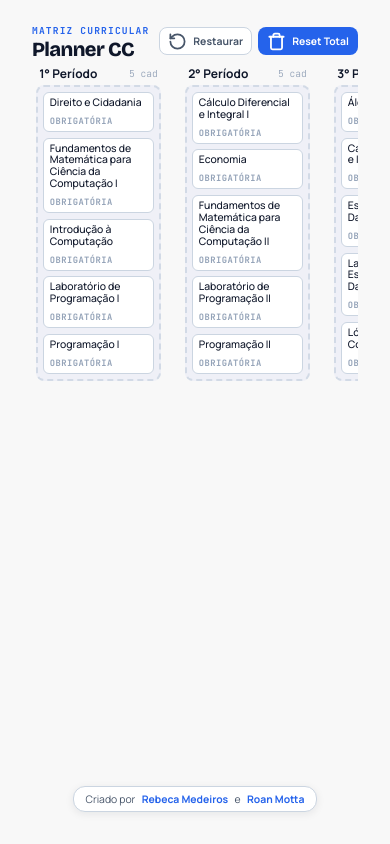
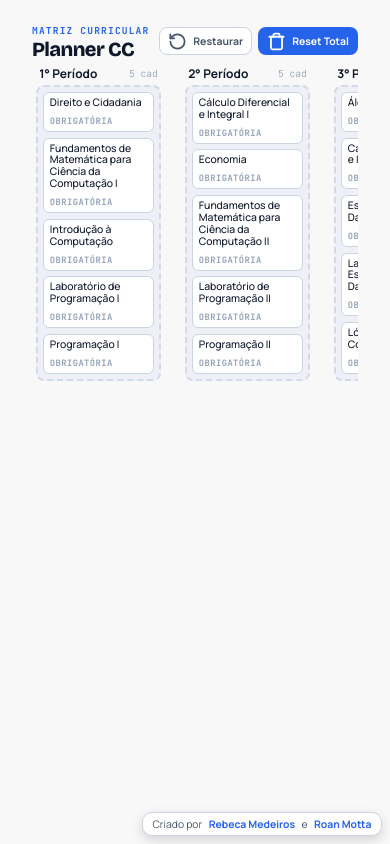
Before and after one commit to rebecamdrs/ufcg-cc-planner, a React (Vite) app: page / in a window 390 px wide. Built offline with nearby package versions, Linux system fonts and the light colour scheme; no server answers.

Commit message:
atualização de zonadrop mobile

```diff
--- a/src/components/ColunaPeriodo/coluna-periodo.css
+++ b/src/components/ColunaPeriodo/coluna-periodo.css
@@ -95,3 +95,9 @@
     min-height: auto;
   }
 }
+
+@media (max-width: 900px) {
+  .container-periodos {
+    padding-bottom: 4rem !important;
+  }
+}
--- a/src/components/Footer/footer.css
+++ b/src/components/Footer/footer.css
@@ -28,12 +28,16 @@
 
 @media (max-width: 900px), (max-height: 500px) {
   .rodape-autores {
-    align-self: center;
-    margin: 1rem auto 1.5rem auto;
-    font-size: 0.65rem;
-    padding: 0.3rem 0.75rem;
-    border-radius: 12px;
-    z-index: 20;
-    position: relative;
+    position: fixed !important;
+    bottom: 8px !important;
+    right: 8px !important;
+    margin: 0 !important;
+    font-size: 0.65rem !important;
+    padding: 0.25rem 0.6rem !important;
+    border-radius: 10px !important;
+    z-index: 9999 !important;
+    backdrop-filter: blur(8px) !important;
+    background-color: var(--bg-card) !important;
+    box-shadow: 0 4px 12px rgba(0, 0, 0, 0.15) !important;
   }
 }
--- a/src/components/NovoPeriodo/novo-periodo.css
+++ b/src/components/NovoPeriodo/novo-periodo.css
@@ -55,16 +55,20 @@
 
 @media (max-width: 768px) and (orientation: portrait) {
   .zona-novo-periodo {
-    width: 140px;
-    min-width: 140px;
-    padding: 1rem 0.5rem;
-    border-radius: 12px;
-    margin-top: 1.5rem;
-    font-size: 0.75rem;
+    width: 140px !important;
+    min-width: 140px !important;
+    max-width: 140px !important;
+    padding: 0.75rem 0.4rem !important;
+    border-radius: 16px !important;
+    margin-top: 2.1rem !important;
+    font-size: 0.75rem !important;
+    height: auto !important;
+    min-height: 200px !important;
+    align-self: flex-start !important;
   }
 
   .subtexto-zona {
-    font-size: 0.65rem;
+    font-size: 0.6rem !important;
   }
 }
 
```
